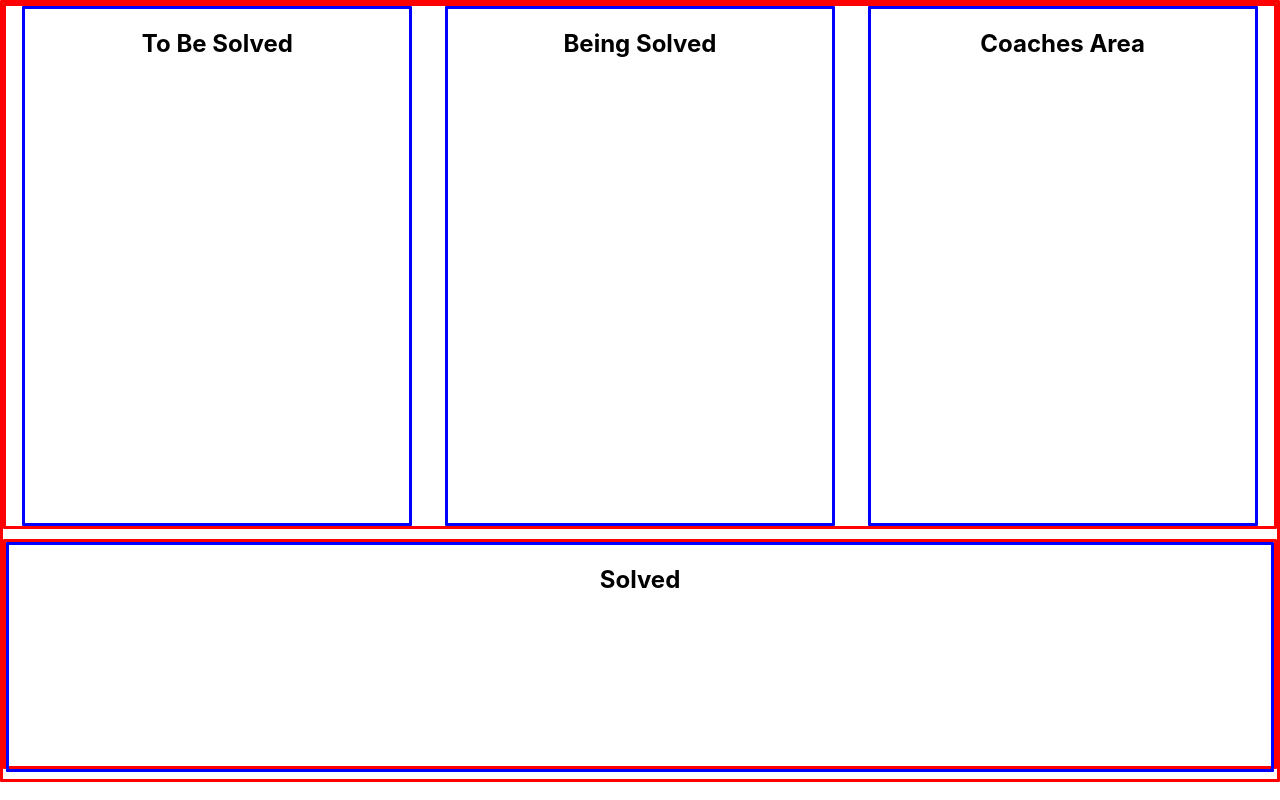
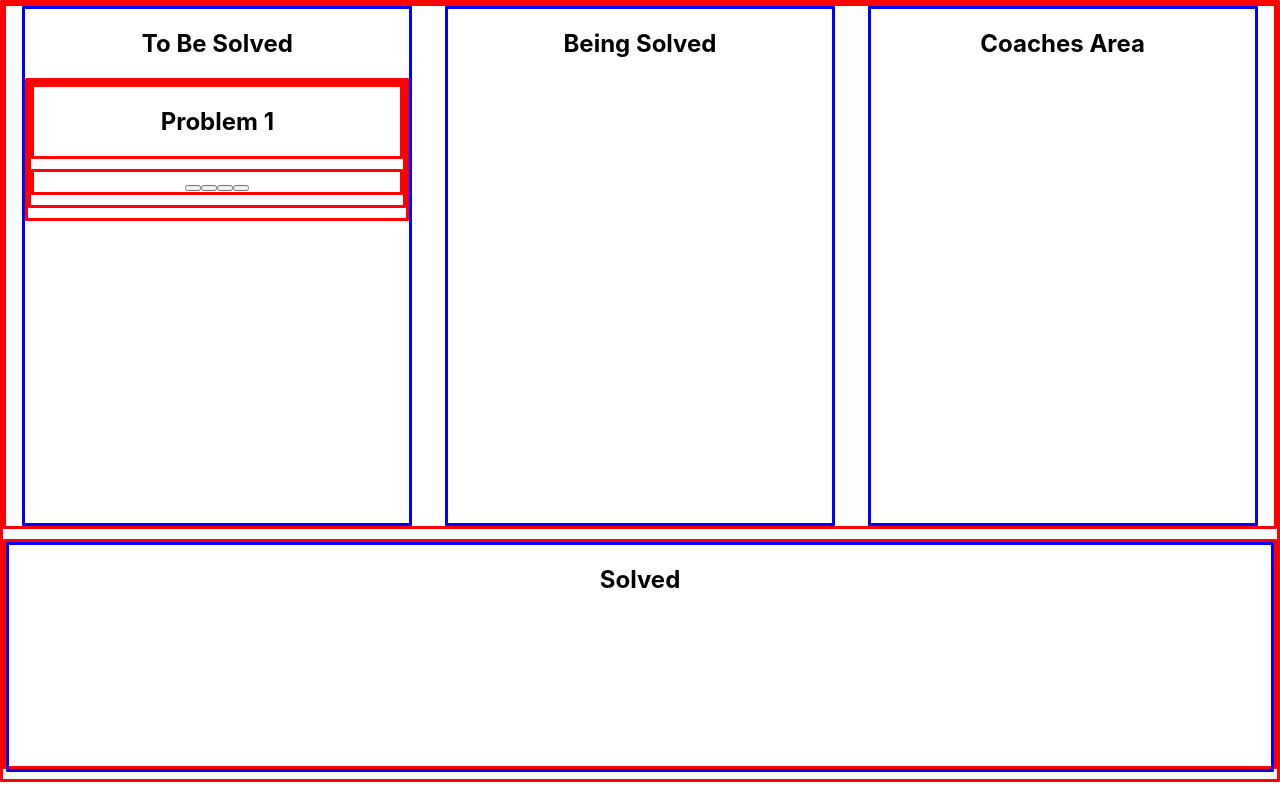
Before and after one commit to SchoolOfCode/national-project-week-victoria-diego-wahida-jack, a React (Create React App) app in the folder back-end/front-end/: page / in a window 1280 px wide. Built offline with nearby package versions, Linux system fonts and the light colour scheme.

Commit message:
Added problem row and button row

```diff
--- a/back-end/front-end/public/index.html
+++ b/back-end/front-end/public/index.html
@@ -3,6 +3,8 @@
   <head>
     <meta charset="utf-8" />
     <link rel="icon" href="%PUBLIC_URL%/favicon.ico" />
+    <link href="https://fonts.googleapis.com/icon?family=Material+Icons"
+      rel="stylesheet">
     <meta name="viewport" content="width=device-width, initial-scale=1" />
     <meta name="theme-color" content="#000000" />
     <meta
--- a/back-end/front-end/src/Components/App/App.js
+++ b/back-end/front-end/src/Components/App/App.js
@@ -3,6 +3,7 @@ import MainPage from "../MainPage";
 import "./App.css";
 
 function App() {
+  // const [] = useState()
   return (
     <div className="App">
       <MainPage></MainPage>
--- a/back-end/front-end/src/Components/MainPage/index.js
+++ b/back-end/front-end/src/Components/MainPage/index.js
@@ -1,16 +1,43 @@
-import React from "react";
+import React, { useState } from "react";
 import BeingSolvedArea from "../BeingSolvedArea";
 import SolvedArea from "../SolvedArea";
 import ToBeSolvedArea from "../ToBeSolvedArea";
 import CoachesArea from "../CoachesArea";
 import "./styles.css";
 
+export const unsolvedProblems = [
+  {
+    roomNumber: 1,
+    title: "Problem 1",
+    text: "Problem description text",
+  },
+  {
+    roomNumber: 2,
+    title: "Problem 2",
+    text: "Problem description text",
+  },
+  {
+    roomNumber: 3,
+    title: "Problem 3",
+    text: "Problem description text",
+  },
+];
+
 function MainPage() {
+  const[problems,setProblems] = useState([...unsolvedProblems])
+
+  function getProblems(){
+setProblems([...problems,...unsolvedProblems])
+  }
+  console.log(problems)
+
+
+
   return (
     <div>
       <div className="top-section">
-        <ToBeSolvedArea></ToBeSolvedArea>
-        <BeingSolvedArea></BeingSolvedArea>
+        <ToBeSolvedArea problems={problems}></ToBeSolvedArea>
+        <BeingSolvedArea problems={problems}></BeingSolvedArea>
         <CoachesArea></CoachesArea>
       </div>
       <SolvedArea></SolvedArea>
--- a/back-end/front-end/src/Components/ProblemButtons/index.js
+++ b/back-end/front-end/src/Components/ProblemButtons/index.js
@@ -0,0 +1,16 @@
+import React from 'react'
+
+
+
+function ProblemButtons() {
+    return (
+        <div className="problem-buttons">
+           <button ></button>
+           <button ></button>
+           <button ></button>
+           <button ></button>
+        </div>
+    )
+}
+
+export default ProblemButtons
--- /dev/null
+++ b/back-end/front-end/src/Components/ProblemButtons/styles.css
@@ -0,0 +1,3 @@
+.problem-buttons{
+    display:flex
+}
--- a/back-end/front-end/src/Components/ProblemDetails/index.js
+++ b/back-end/front-end/src/Components/ProblemDetails/index.js
@@ -0,0 +1,11 @@
+import React from 'react'
+
+function ProblemDetails({problems}) {
+    return (
+        <div>
+        <h2>{problems[0].title}</h2>
+        </div>
+    )
+}
+
+export default ProblemDetails
--- a/back-end/front-end/src/Components/ProblemList/index.js
+++ b/back-end/front-end/src/Components/ProblemList/index.js
@@ -0,0 +1,12 @@
+import React from 'react'
+import ProblemRow from '../ProblemRow'
+
+function ProblemList({problems}) {
+    return (
+        <div>
+            <ProblemRow problems={problems}></ProblemRow>
+        </div>
+    )
+}
+
+export default ProblemList
--- a/back-end/front-end/src/Components/ProblemRow/index.js
+++ b/back-end/front-end/src/Components/ProblemRow/index.js
@@ -0,0 +1,14 @@
+import React from 'react'
+import ProblemDetails from "../ProblemDetails"
+import ProblemButtons from '../ProblemButtons'
+
+function ProblemRow({problems}) {
+    return (
+        <div>
+            <ProblemDetails problems={problems}></ProblemDetails>
+            <ProblemButtons></ProblemButtons>
+        </div>
+    )
+}
+
+export default ProblemRow
--- a/back-end/front-end/src/Components/ToBeSolvedArea/index.js
+++ b/back-end/front-end/src/Components/ToBeSolvedArea/index.js
@@ -1,9 +1,12 @@
 import React from "react";
+import ProblemList from "../ProblemList";
 
-function ToBeSolvedArea() {
+function ToBeSolvedArea({problems}) {
   return (
     <section>
       <h1>To Be Solved</h1>
+      <ProblemList problems={problems}></ProblemList>
+
     </section>
   );
 }
```
